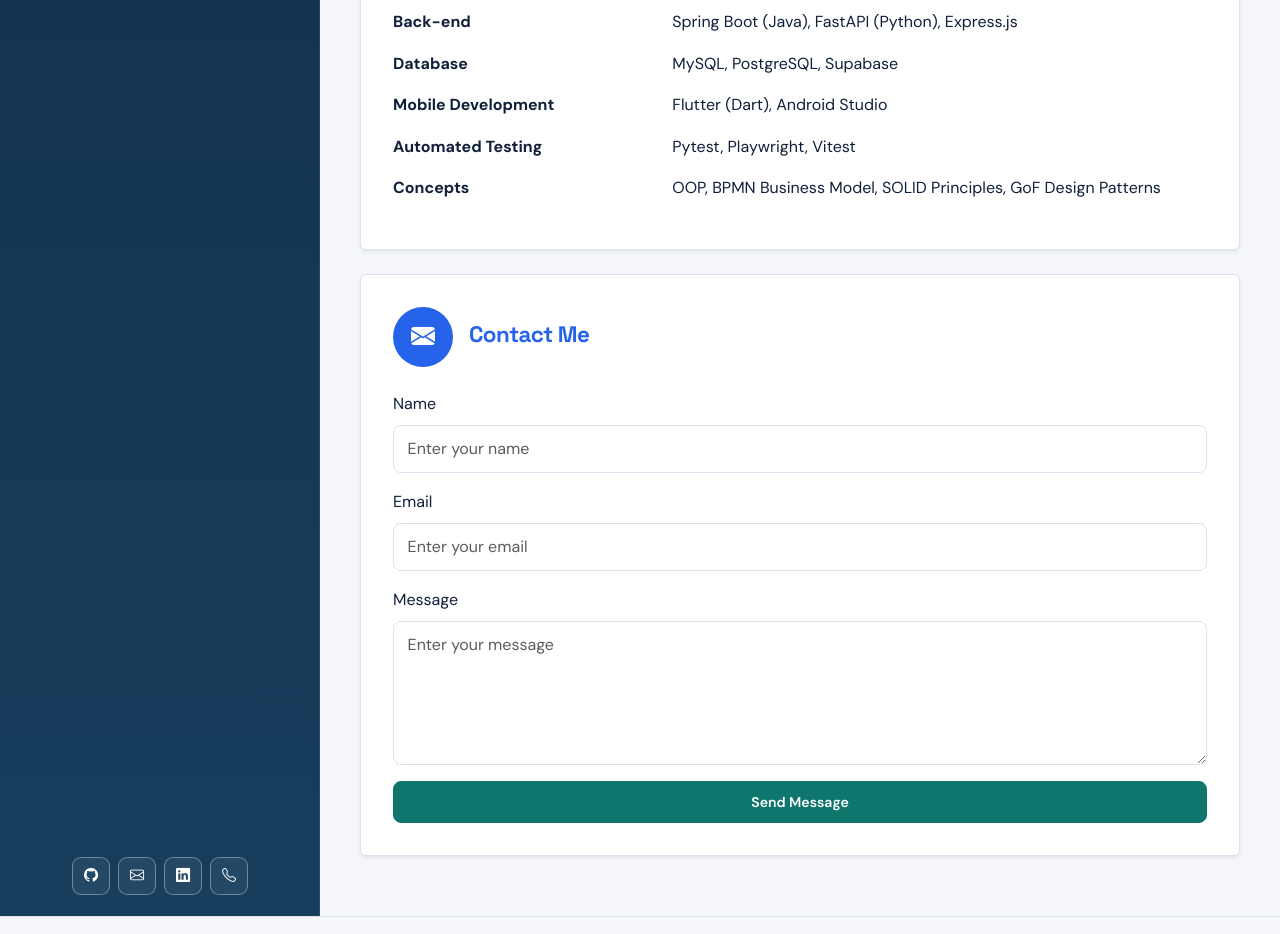
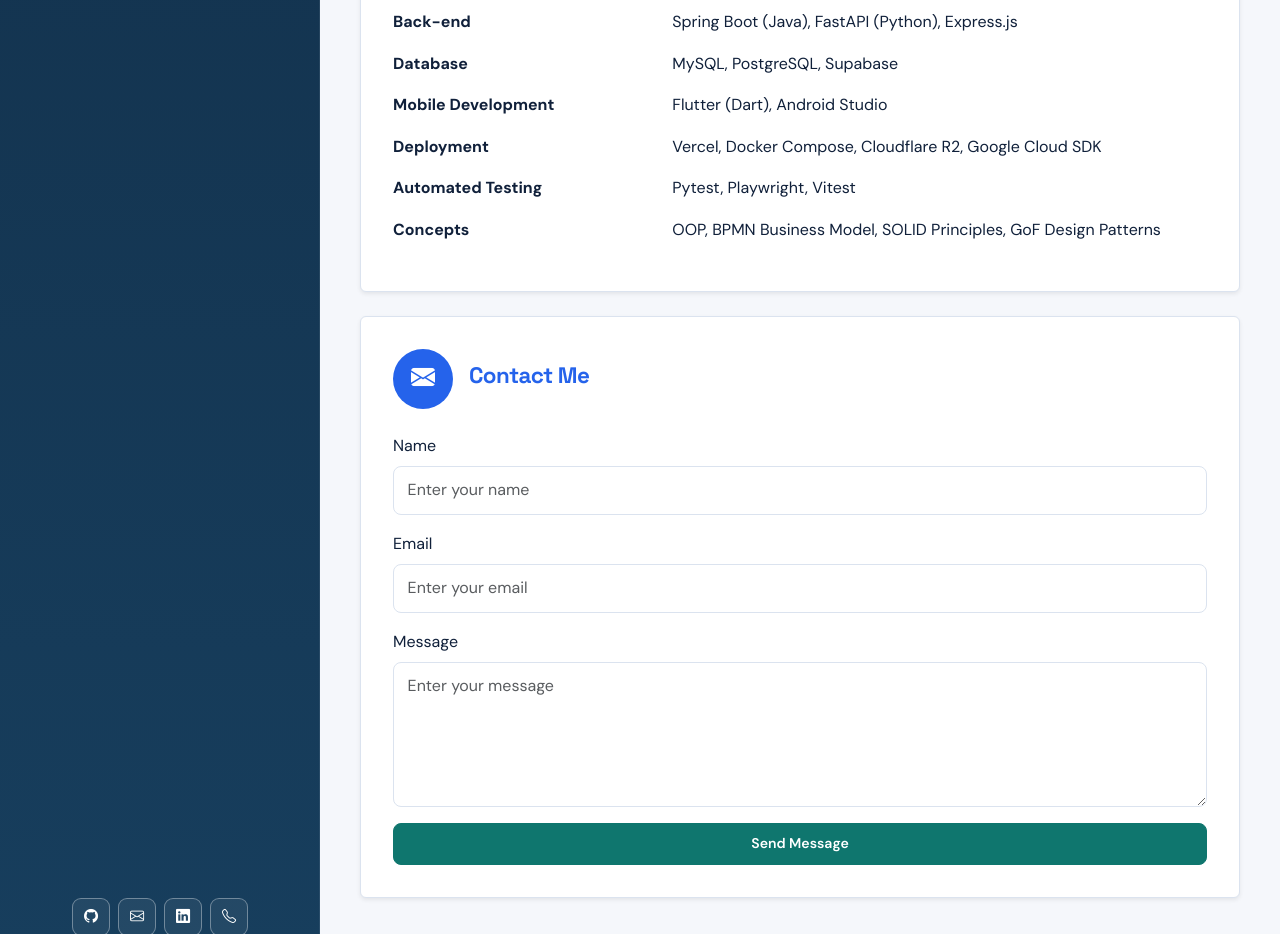
Before and after one commit to Thippharake-NaChiengmai/WebCV, a React (Vite) app in the folder noon-web-cv/: page / in a window 1280 px wide. Shown: the part 1160-2094 px from the top of the page. Built offline with nearby package versions, Linux system fonts and the light colour scheme; no server answers.

Commit message:
add deployment skills

```diff
--- a/noon-web-cv/src/components/Skills.jsx
+++ b/noon-web-cv/src/components/Skills.jsx
@@ -1,3 +1,3 @@
 import React from 'react';
-const groups = [['Languages','Java, JavaScript, TypeScript, Dart, Python, SQL'],['Front-end','HTML, CSS, Tailwind CSS, Bootstrap, Vue.js, React.js, Next.js'],['Back-end','Spring Boot (Java), FastAPI (Python), Express.js'],['Database','MySQL, PostgreSQL, Supabase'],['Mobile Development','Flutter (Dart), Android Studio'],['Automated Testing','Pytest, Playwright, Vitest'],['Concepts','OOP, BPMN Business Model, SOLID Principles, GoF Design Patterns']];
+const groups = [['Languages','Java, JavaScript, TypeScript, Dart, Python, SQL'],['Front-end','HTML, CSS, Tailwind CSS, Bootstrap, Vue.js, React.js, Next.js'],['Back-end','Spring Boot (Java), FastAPI (Python), Express.js'],['Database','MySQL, PostgreSQL, Supabase'],['Mobile Development','Flutter (Dart), Android Studio'],['Deployment','Vercel, Docker Compose, Cloudflare R2, Google Cloud SDK'],['Automated Testing','Pytest, Playwright, Vitest'],['Concepts','OOP, BPMN Business Model, SOLID Principles, GoF Design Patterns']];
 export default function Skills() { return <section id="skills" className="bg-white p-4 rounded shadow-sm mb-4"><h2 className="h3 fw-bold mb-4 text-primary"><i className="bi bi-gear-fill me-2" />Programming Skills</h2><dl className="row mb-0">{groups.map(([label, value]) => <React.Fragment key={label}><dt className="col-sm-4 mb-2">{label}</dt><dd className="col-sm-8 mb-3">{value}</dd></React.Fragment>)}</dl></section>; }
```
